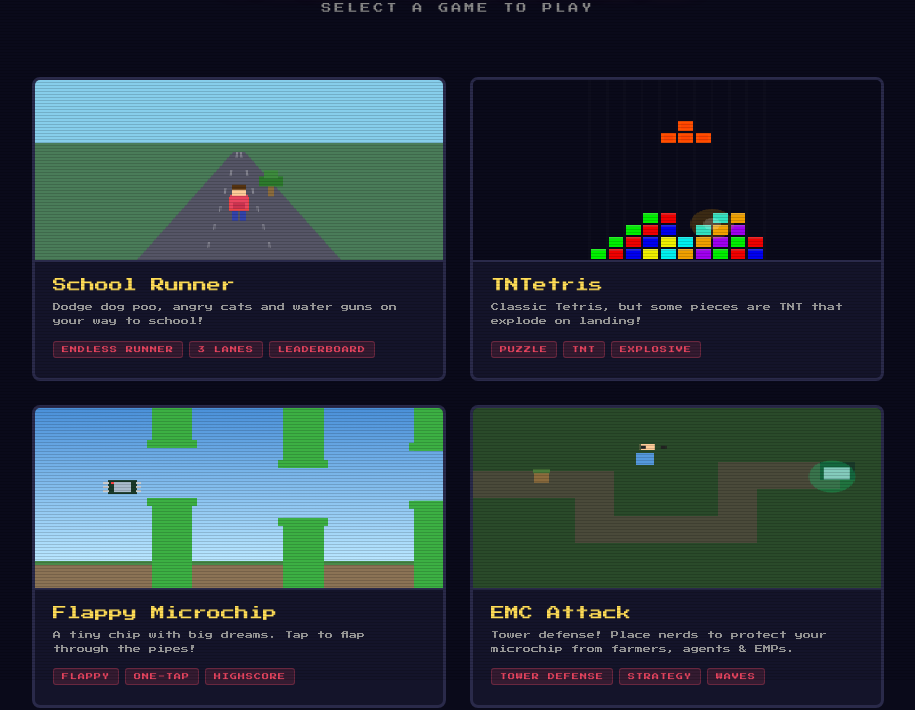
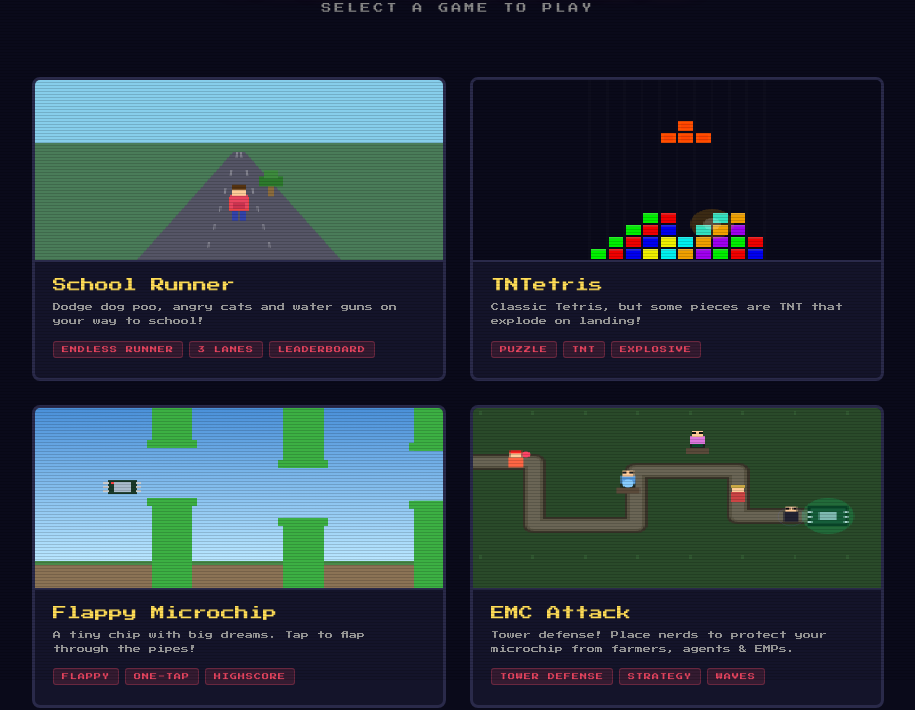
Before and after one commit to timrcoulson/school-runner, a website: page public/index.html in a window 1280 px wide. Shown: the part 120-830 px from the top of the page, without its empty margins (182-1097 px from the left). Drawn offline with Linux system fonts and the light colour scheme.

Commit message:
EMC Attack: much better arcade preview with animated path, enemies, nerds at desks

```diff
--- a/public/index.html
+++ b/public/index.html
@@ -379,45 +379,162 @@
         tags: ["TOWER DEFENSE", "STRATEGY", "WAVES"],
         path: "/games/chip-defense/",
         drawPreview(ctx, w, h, t) {
-          // Dark green grid
+          // Grass background with texture
           ctx.fillStyle = "#2a4a2a";
           ctx.fillRect(0, 0, w, h);
-          // Path
-          ctx.fillStyle = "#4a4a3a";
-          ctx.fillRect(0, h*0.35, w*0.3, h*0.15);
-          ctx.fillRect(w*0.25, h*0.35, h*0.15, h*0.4);
-          ctx.fillRect(w*0.25, h*0.6, w*0.4, h*0.15);
-          ctx.fillRect(w*0.6, h*0.3, h*0.15, h*0.45);
-          ctx.fillRect(w*0.6, h*0.3, w*0.3, h*0.15);
-          // Chip
+          ctx.fillStyle = "#325a32";
+          for (let gx = 0; gx < w; gx += 18) {
+            for (let gy = 0; gy < h; gy += 16) {
+              if ((gx + gy) % 36 === 0) ctx.fillRect(gx + 4, gy + 3, 2, 4);
+            }
+          }
+
+          // Path (S-curve with edges)
+          const pathPts = [
+            [0, h*0.3], [w*0.15, h*0.3], [w*0.15, h*0.65],
+            [w*0.4, h*0.65], [w*0.4, h*0.35], [w*0.65, h*0.35],
+            [w*0.65, h*0.6], [w*0.85, h*0.6],
+          ];
+          ctx.strokeStyle = "#3a352a";
+          ctx.lineWidth = 16;
+          ctx.lineJoin = "round";
+          ctx.beginPath();
+          ctx.moveTo(pathPts[0][0], pathPts[0][1]);
+          for (let i = 1; i < pathPts.length; i++) ctx.lineTo(pathPts[i][0], pathPts[i][1]);
+          ctx.stroke();
+          ctx.strokeStyle = "#5a5544";
+          ctx.lineWidth = 12;
+          ctx.beginPath();
+          ctx.moveTo(pathPts[0][0], pathPts[0][1]);
+          for (let i = 1; i < pathPts.length; i++) ctx.lineTo(pathPts[i][0], pathPts[i][1]);
+          ctx.stroke();
+          ctx.strokeStyle = "#6a6555";
+          ctx.lineWidth = 8;
+          ctx.beginPath();
+          ctx.moveTo(pathPts[0][0], pathPts[0][1]);
+          for (let i = 1; i < pathPts.length; i++) ctx.lineTo(pathPts[i][0], pathPts[i][1]);
+          ctx.stroke();
+
+          // Chip (at end of path)
+          const chipX = w * 0.87, chipY = h * 0.6;
+          ctx.fillStyle = "#0a1a12";
+          ctx.fillRect(chipX - 14, chipY - 10, 28, 20);
           ctx.fillStyle = "#1a3a2a";
-          ctx.fillRect(w*0.85, h*0.3, 24, 18);
-          ctx.fillStyle = "#aabbcc";
-          ctx.fillRect(w*0.86, h*0.33, 18, 12);
-          const glow = 0.2 + Math.sin(t * 0.003) * 0.1;
+          ctx.fillRect(chipX - 12, chipY - 8, 24, 16);
+          ctx.fillStyle = "#99aabb";
+          ctx.fillRect(chipX - 6, chipY - 4, 12, 8);
+          ctx.fillStyle = "#ccd";
+          for (let i = 0; i < 3; i++) {
+            ctx.fillRect(chipX - 14, chipY - 5 + i * 5, 3, 2);
+            ctx.fillRect(chipX + 11, chipY - 5 + i * 5, 3, 2);
+          }
+          const glow = 0.15 + Math.sin(t * 0.003) * 0.1;
           ctx.fillStyle = `rgba(0,255,136,${glow})`;
           ctx.beginPath();
-          ctx.arc(w*0.88, h*0.38, 16, 0, Math.PI*2);
+          ctx.arc(chipX, chipY, 18, 0, Math.PI * 2);
           ctx.fill();
-          // Nerd tower
+
+          // Nerd at desk (tower)
+          const tx = w * 0.38, ty = h * 0.42;
+          // Desk
+          ctx.fillStyle = "#5a4a3a";
+          ctx.fillRect(tx - 8, ty + 4, 16, 6);
+          // Monitor
+          ctx.fillStyle = "#222";
+          ctx.fillRect(tx - 5, ty - 4, 10, 8);
+          ctx.fillStyle = "#1a3a2a";
+          ctx.fillRect(tx - 4, ty - 3, 8, 6);
+          // Body
           ctx.fillStyle = "#5599dd";
-          ctx.fillRect(w*0.4, h*0.25, 12, 12);
+          ctx.fillRect(tx - 5, ty - 8, 10, 8);
+          // Head
           ctx.fillStyle = "#ffcc99";
-          ctx.fillRect(w*0.41, h*0.2, 10, 6);
+          ctx.fillRect(tx - 4, ty - 13, 8, 6);
+          // Glasses
+          ctx.fillStyle = "#111";
+          ctx.fillRect(tx - 4, ty - 12, 3, 2);
+          ctx.fillRect(tx + 1, ty - 12, 3, 2);
+          ctx.fillStyle = "rgba(150,200,255,0.4)";
+          ctx.fillRect(tx - 3, ty - 11, 1, 1);
+          ctx.fillRect(tx + 2, ty - 11, 1, 1);
+
+          // Second nerd
+          const t2x = w * 0.55, t2y = h * 0.2;
+          ctx.fillStyle = "#5a4a3a";
+          ctx.fillRect(t2x - 8, t2y + 4, 16, 6);
           ctx.fillStyle = "#222";
-          ctx.fillRect(w*0.41, h*0.21, 4, 3);
-          ctx.fillRect(w*0.46, h*0.21, 4, 3);
-          // Enemy
-          const ex = (w*0.15 + ((t*0.02)%1) * w*0.2);
-          ctx.fillStyle = "#8B6B3D";
-          ctx.fillRect(ex, h*0.36, 10, 10);
-          ctx.fillStyle = "#4a7a3a";
-          ctx.fillRect(ex-1, h*0.34, 12, 4);
-          // Projectile
-          if (Math.sin(t*0.005) > 0) {
+          ctx.fillRect(t2x - 5, t2y - 4, 10, 8);
+          ctx.fillStyle = "#0a4a2a";
+          ctx.fillRect(t2x - 4, t2y - 3, 8, 6);
+          ctx.fillStyle = "#dd77dd";
+          ctx.fillRect(t2x - 5, t2y - 8, 10, 8);
+          ctx.fillStyle = "#ffcc99";
+          ctx.fillRect(t2x - 4, t2y - 13, 8, 6);
+          ctx.fillStyle = "#111";
+          ctx.fillRect(t2x - 4, t2y - 12, 3, 2);
+          ctx.fillRect(t2x + 1, t2y - 12, 3, 2);
+
+          // Enemies walking along path
+          const cycle = (t * 0.0008) % 1;
+          for (let ei = 0; ei < 3; ei++) {
+            const ep = ((cycle + ei * 0.15) % 1);
+            const seg = Math.floor(ep * (pathPts.length - 1));
+            const segT = (ep * (pathPts.length - 1)) - seg;
+            const p1 = pathPts[seg], p2 = pathPts[Math.min(seg + 1, pathPts.length - 1)];
+            const ex = p1[0] + (p2[0] - p1[0]) * segT;
+            const ey = p1[1] + (p2[1] - p1[1]) * segT;
+            const bob = Math.sin(t * 0.008 + ei * 2) * 1;
+            if (ei === 0) {
+              // Farmer
+              ctx.fillStyle = "#cc4444";
+              ctx.fillRect(ex - 5, ey - 5 + bob, 10, 10);
+              ctx.fillStyle = "#ffcc99";
+              ctx.fillRect(ex - 4, ey - 10 + bob, 8, 5);
+              ctx.fillStyle = "#ccaa44";
+              ctx.fillRect(ex - 5, ey - 12 + bob, 10, 3);
+            } else if (ei === 1) {
+              // CIA Agent
+              ctx.fillStyle = "#222233";
+              ctx.fillRect(ex - 5, ey - 5 + bob, 10, 10);
+              ctx.fillStyle = "#ffcc99";
+              ctx.fillRect(ex - 4, ey - 10 + bob, 8, 5);
+              ctx.fillStyle = "#000";
+              ctx.fillRect(ex - 4, ey - 9 + bob, 3, 2);
+              ctx.fillRect(ex + 1, ey - 9 + bob, 3, 2);
+              // EMP pulse
+              ctx.strokeStyle = `rgba(100,120,255,${0.2 + Math.sin(t * 0.005 + 1) * 0.15})`;
+              ctx.lineWidth = 1;
+              ctx.beginPath();
+              ctx.arc(ex, ey + bob, 8 + Math.sin(t * 0.006) * 2, 0, Math.PI * 2);
+              ctx.stroke();
+            } else {
+              // Kid
+              ctx.fillStyle = "#ff6644";
+              ctx.fillRect(ex - 5, ey - 5 + bob, 10, 10);
+              ctx.fillStyle = "#ffcc99";
+              ctx.fillRect(ex - 4, ey - 10 + bob, 8, 5);
+              ctx.fillStyle = "#ff2222";
+              ctx.fillRect(ex - 4, ey - 12 + bob, 8, 3);
+              // Balloon
+              ctx.fillStyle = "#ff4466";
+              ctx.beginPath();
+              ctx.arc(ex + 7, ey - 8 + bob, 3, 0, Math.PI * 2);
+              ctx.fill();
+            }
+          }
+
+          // Projectiles flying
+          const projTime = (t * 0.004) % 1;
+          if (projTime < 0.5) {
+            const px = tx + (pathPts[2][0] - tx) * projTime * 2;
+            const py = ty + (pathPts[2][1] - ty) * projTime * 2;
+            ctx.fillStyle = "#fff";
+            ctx.beginPath();
+            ctx.arc(px, py, 2, 0, Math.PI * 2);
+            ctx.fill();
             ctx.fillStyle = "#88ccff";
             ctx.beginPath();
-            ctx.arc(w*0.38, h*0.35, 2, 0, Math.PI*2);
+            ctx.arc(px, py, 4, 0, Math.PI * 2);
             ctx.fill();
           }
         },
```
